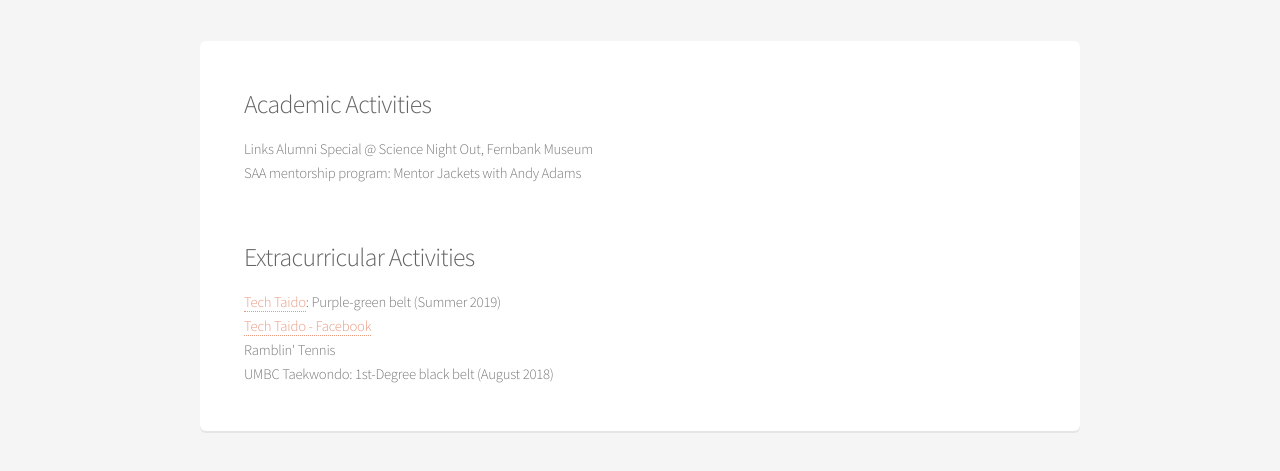
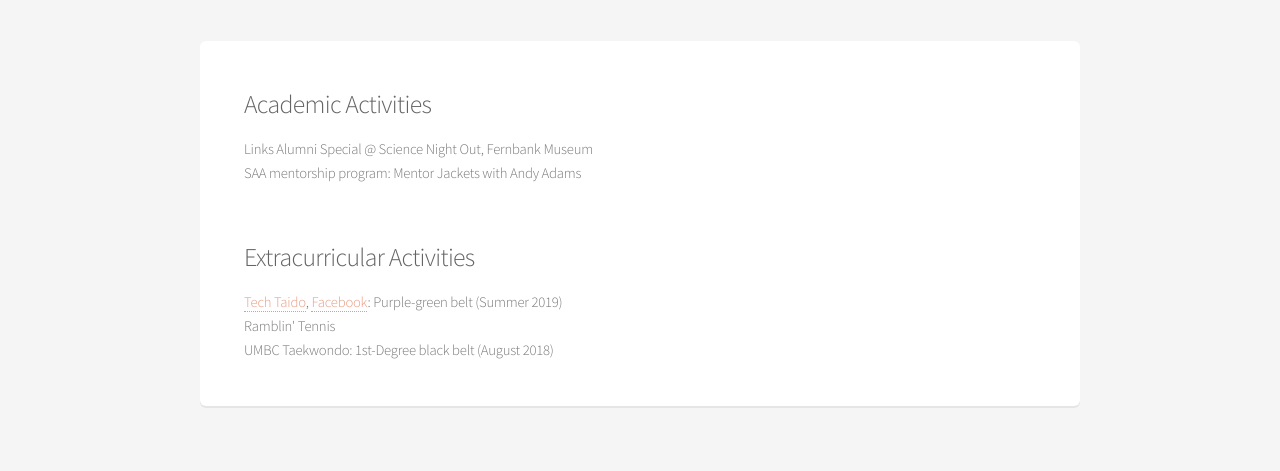
Before and after one commit to rsarreal3/rsarreal.github.io, a plain HTML site: page activities.html in a window 1280 px wide. Shown: the part 255-726 px from the top of the page. Drawn offline with Linux system fonts and the light colour scheme.

Commit message:
fix activities typo 2

```diff
--- a/activities.html
+++ b/activities.html
@@ -42,9 +42,7 @@
 						</p>
 						<br>
 						<h3>Extracurricular Activities</h3>
-						<p> <a href="https://taidoblog.com/taido-info/georgia-tech-taido-club/" target="_blank">Tech Taido</a>: Purple-green belt (Summer 2019)
-						<br>
-						<a href="https://taidoblog.com/taido-info/georgia-tech-taido-club/" target="_blank">Tech Taido - Facebook</a>
+						<p> <a href="https://taidoblog.com/taido-info/georgia-tech-taido-club/" target="_blank">Tech Taido</a>, <a href="https://taidoblog.com/taido-info/georgia-tech-taido-club/" target="_blank">Facebook</a>: Purple-green belt (Summer 2019)
 						<br>
 						Ramblin' Tennis
 						<br>
```
